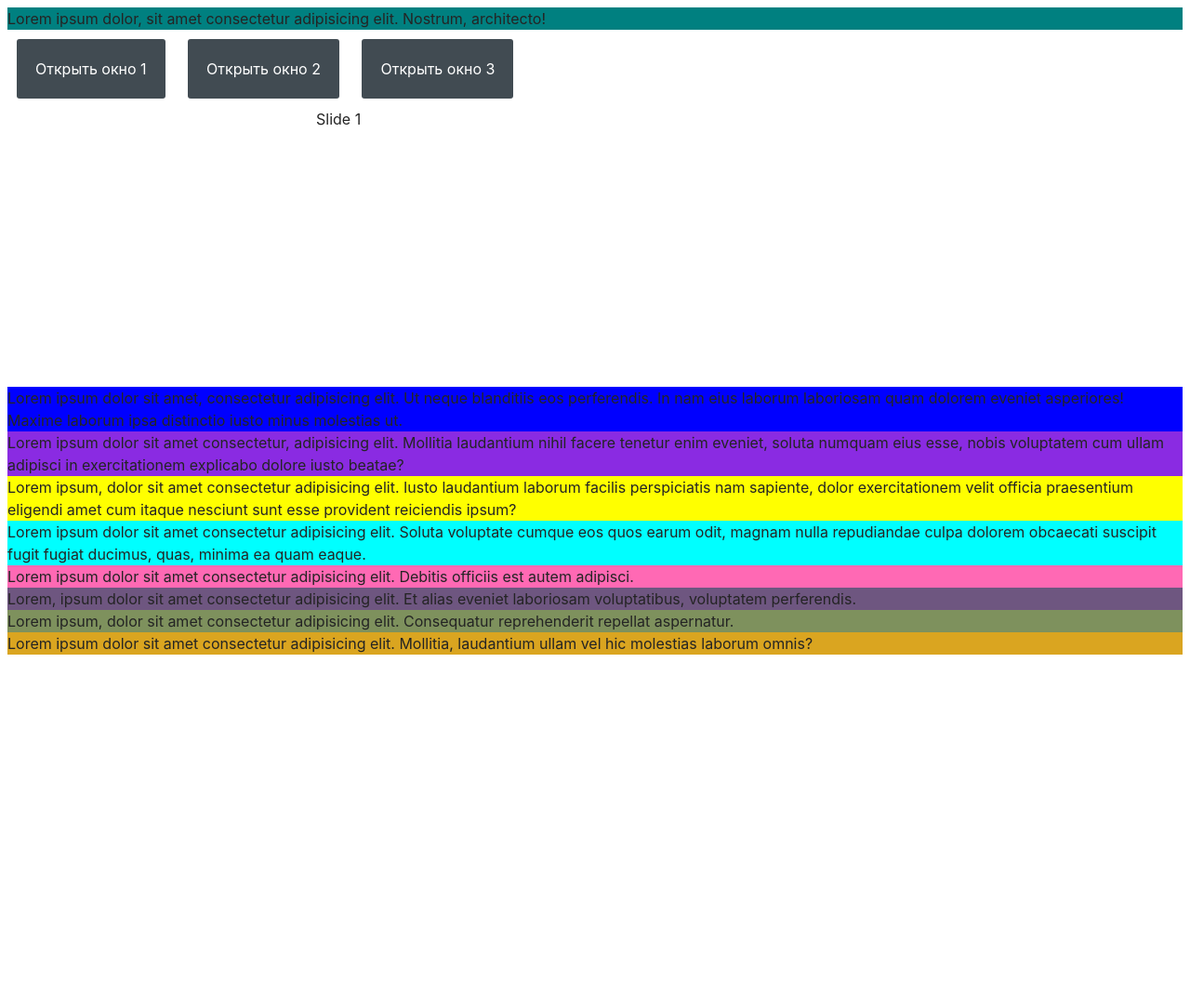
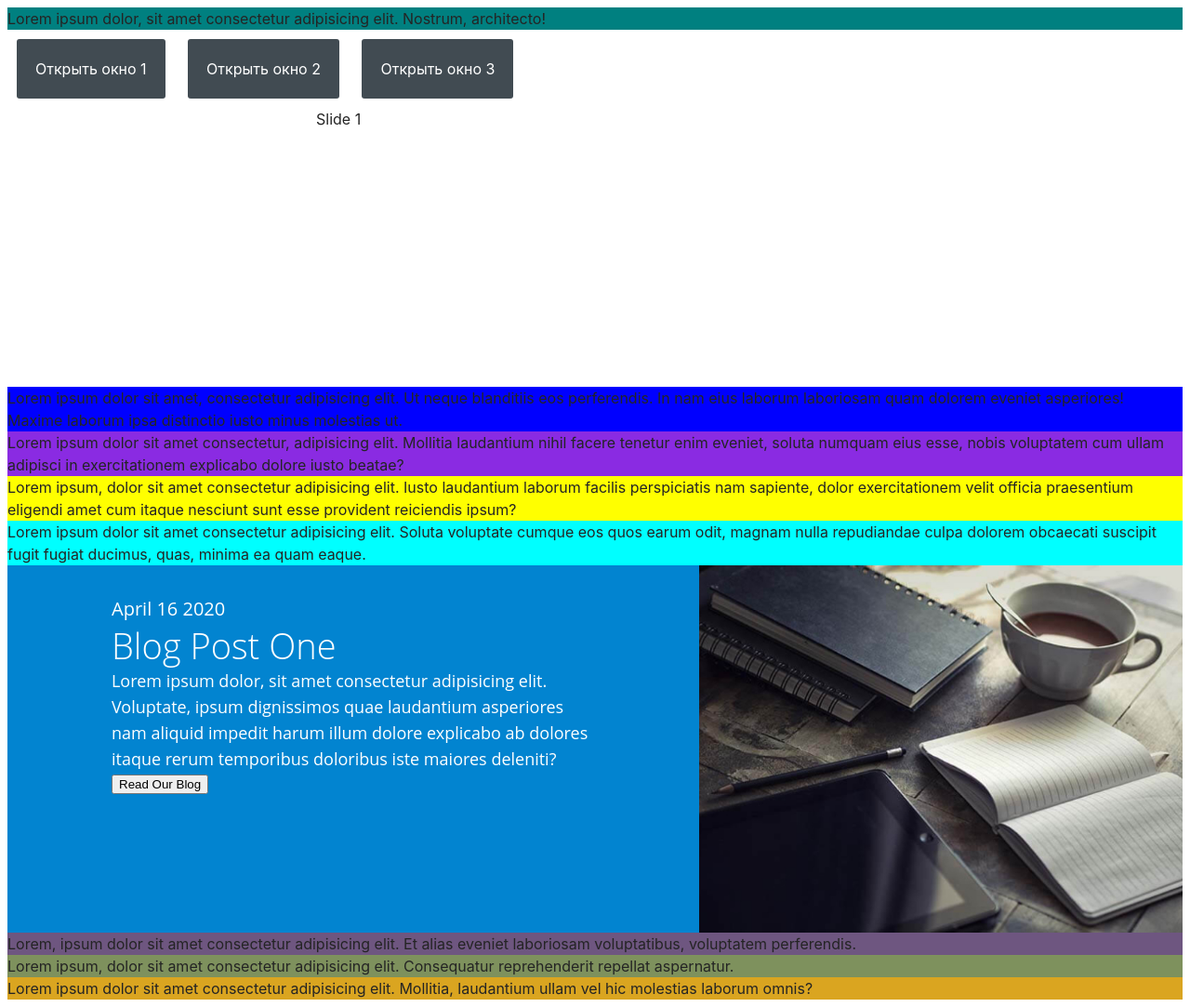
Before and after one commit to Kateryna4213/vanilla-app-project, a website built with Vite: page src/index.html in a window 1280 px wide. Shown: the whole page at 93% size. Before the commit the page ends 800 px from the top, so only its background shows below. Built offline with nearby package versions, Linux system fonts and the light colour scheme.

Commit message:
blog-post

```diff
--- a/src/css/blog-post.css
+++ b/src/css/blog-post.css
@@ -1,3 +1,45 @@
 .blog-post-one {
-  background-color: hotpink;
+  display: flex;
+  background-color: rgba(2, 132, 208, 1);
+  color: rgba(255, 255, 255, 1);
 }
+
+.blog-post-one div {
+  flex-basis: calc(100% / 2);
+}
+
+.blog-post-text {
+  padding: 30px 112px;
+}
+
+.blog-post-img {
+  display: block;
+  padding: 0;
+}
+
+.blog-post-one-date {
+  font-family: 'Open Sans';
+  font-style: normal;
+  font-weight: 400;
+  font-size: 20px;
+  line-height: 1.65;
+}
+
+.blog-post-one-title {
+  font-family: 'Open Sans';
+  font-style: normal;
+  font-weight: 300;
+  font-size: 38px;
+  line-height: 1.26;
+}
+
+.blog-post-one-text {
+  font-family: 'Open Sans';
+  font-style: normal;
+  font-weight: 400;
+  font-size: 18px;
+  line-height: 1.55;
+}
+
+.blog-post-one-button {
+}
--- a/src/partials/blog-post.html
+++ b/src/partials/blog-post.html
@@ -1,6 +1,20 @@
 <section class="blog-post-one">
-  <p>
-    Lorem ipsum dolor sit amet consectetur adipisicing elit. Debitis officiis
-    est autem adipisci.
-  </p>
+  <div class="blog-post-text">
+    <p class="blog-post-one-date">April 16 2020</p>
+    <h2 class="blog-post-one-title">Blog Post One</h2>
+    <p class="blog-post-one-text">
+      Lorem ipsum dolor, sit amet consectetur adipisicing elit. Voluptate, ipsum
+      dignissimos quae laudantium asperiores nam aliquid impedit harum illum
+      dolore explicabo ab dolores itaque rerum temporibus doloribus iste maiores
+      deleniti?
+    </p>
+    <button class="blog-post-one-button" type="button">Read Our Blog</button>
+  </div>
+  <div class="blog-post-thumb">
+    <img
+      src="./img/images_blog-post/blog_img.jpg"
+      alt="notebook and coffee"
+      class="blog-post-img"
+    />
+  </div>
 </section>
```
Also changed, not shown: src/img/images_blog-post/blog_img.jpg (added), src/img/images_blog-post/blog_img@2x.jpg (added).
